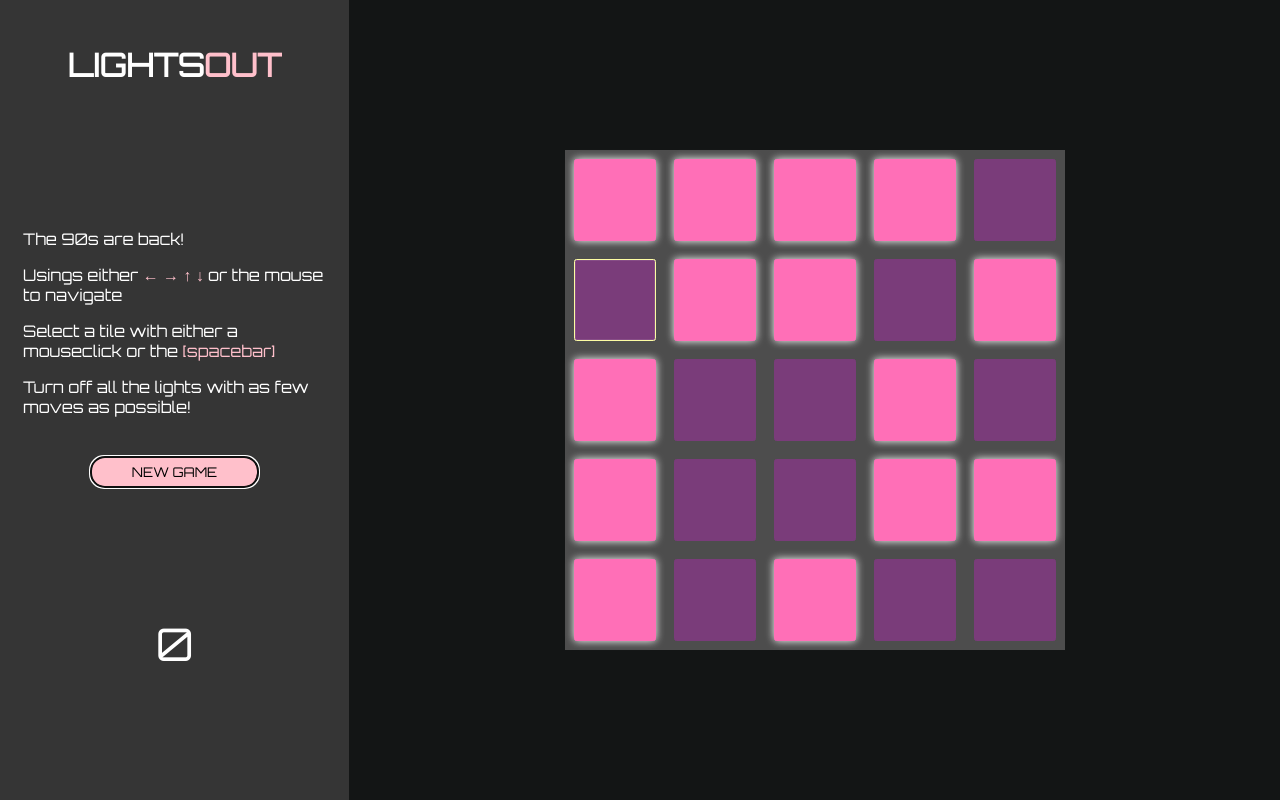
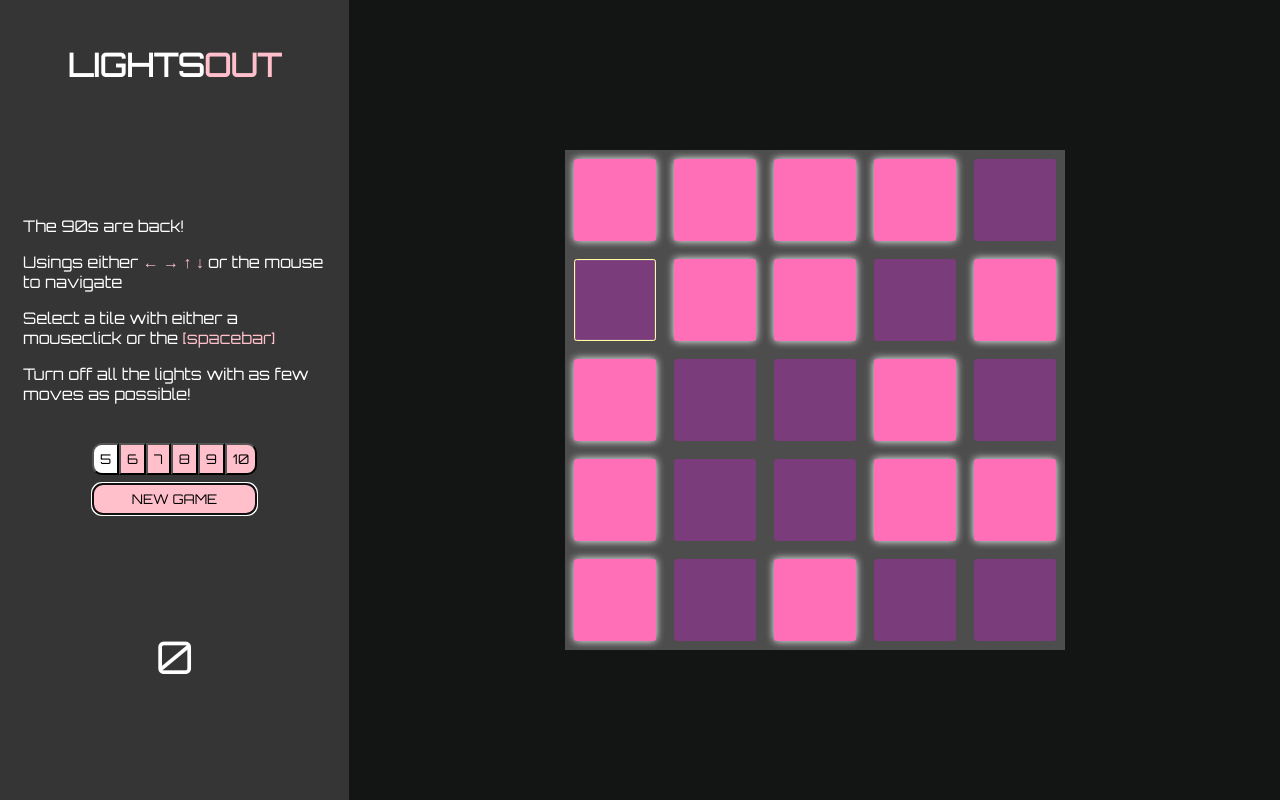
Before and after one commit to cmartinez84/react-lightsout, a React (Create React App) app: page / in a window 1280 px wide. Built offline with nearby package versions, Linux system fonts and the light colour scheme.

Commit message:
Added game settings 5-10 tiles per side of the grid. Removed code that was changing the tiles array at start, was causing strange amounts of tile to be rendered.

```diff
--- a/src/App.css
+++ b/src/App.css
@@ -31,14 +31,13 @@
     font-family: 'Orbitron', sans-serif;
     font-style: bold;
     padding: 6px;
-    padding-left: 40px;
-    padding-right: 40px;
-    border-radius: 14px;
+    border-radius: 10px;
     color: black;
     background: pink;
+    width: 165px;
 }
 .start-button:hover{
-    background: white
+    background: #fae7e7
 }
 .start-button:disabled{
     background-color: white;
@@ -60,3 +59,11 @@
 .pink{
     color: pink;
 }
+
+
+.all-buttons-container{
+    display: flex;
+    flex-direction: column;
+    align-items: center;
+    gap: 8px;
+}
--- a/src/App.js
+++ b/src/App.js
@@ -1,7 +1,7 @@
 
 import { Component } from 'react';
 import Board from './components/board/board.js';
-
+import Controls from './components/controls/controls.js';
 import './App.css';
 
 class App extends Component{
@@ -14,6 +14,8 @@ class App extends Component{
     showPreGameOverlay: true,
     demoMode: true,
     gameInPlay: false,
+    boardWidth: 5,
+    selectedWidth: 5
   }
 
 
@@ -27,15 +29,15 @@ class App extends Component{
   }
 
   calculateAdjacentTiles(index){
-      const isRightEdge =  (index +1) % 5 === 0;
-      const isLeftEdge = index % 5 === 0;
-      const isBottomEdge = (index + 5) > 24;
-      const isTopEdge = index < 5;
+      const isRightEdge =  (index +1) % this.state.boardWidth === 0;
+      const isLeftEdge = index % this.state.boardWidth === 0;
+      const isBottomEdge = (index + this.state.boardWidth ) > (this.state.boardWidth * this.state.boardWidth) -1;
+      const isTopEdge = index < this.state.boardWidth;
 
       const toTheRight =  index +1;
       const toTheLeft = index -1;
-      const below = index + 5;
-      const above = index - 5;
+      const below = index + this.state.boardWidth;
+      const above = index - this.state.boardWidth;
 
       let tilesToFlip = [index];
 
@@ -92,24 +94,25 @@ class App extends Component{
 
 
   componentDidMount(){
-    const myArray = [];
-    let i = 0;
-      do {
-        myArray.push(false);
-        i++;
-      } while (i < 25);
-      this.setState({tiles: myArray});
     setTimeout(this.startDemoMode, 500)
     this.startButtonRef.focus();
     }
-
+    buildBoard(){
+      const myArray = [];
+      let i = 0;
+        do {
+          myArray.push(false);
+          i++;
+        } while (i < (this.state.selectedWidth * this.state.selectedWidth));
+        this.setState({tiles: myArray});
+    }
 
   createChaos=()=>{
     //theoretically, there are unbeatable boards. Generated actual plays from a blank board is an attempt to avoid that
     let preplays = [];
     const totalPreplays = Math.floor(Math.random() * 10) +2;
     for(let i = 0; i <totalPreplays ; i++){
-      const val = Math.floor(Math.random() * 25);
+      const val = Math.floor(Math.random() * (this.state.boardWidth * this.state.boardWidth));
       preplays.push(val);
     }
     let newTiles = [...this.state.tiles];
@@ -132,6 +135,7 @@ class App extends Component{
 
   startGame=()=>{
     this.removeKeyBoardFunctionality();
+    this.buildBoard();
     this.setState({
       showWinOverlay: false,
       showPreGameOverlay: false,
@@ -139,7 +143,7 @@ class App extends Component{
       gameInPlay: true,
       demoMode: false,
       highlightedTile: null,
-      tiles: this.state.tiles.map(tile=>false)
+      boardWidth: this.state.selectedWidth,
     })
     setTimeout(this.createChaos, 1000);
     setTimeout(this.addKeyBoardFunctionality, 1500);
@@ -161,12 +165,12 @@ class App extends Component{
           next = this.state.highlightedTile - 1;
         }
         else if(e.keyCode ===38){
-          next = this.state.highlightedTile -5;
+          next = this.state.highlightedTile - this.state.boardWidth;
         }
         else if(e.keyCode ===40){
-          next = this.state.highlightedTile + 5;
+          next = this.state.highlightedTile + this.state.boardWidth;
         }
-        if(next >= 0 && next < 25)
+        if(next >= 0 && next < (this.state.boardWidth * this.state.boardWidth))
         this.setState({highlightedTile: next});
       }
       if(e.keyCode===32){
@@ -181,14 +185,14 @@ class App extends Component{
 
 
   calculateComputerMove=()=>{
-    const directionMath = [-5, 5, -1, 1];
+    const directionMath = [(0-this.state.boardWidth), this.state.boardWidth , -1, 1];
     let directionIndex = 0;
     let nextIndex = 0;
     do{
       directionIndex  = Math.floor(Math.random() * 4 );
       nextIndex = this.state.highlightedTile + directionMath[directionIndex];
     }
-    while( nextIndex > 24 || nextIndex < 0 );
+    while( nextIndex > ((this.state.boardWidth * this.state.boardWidth) - 1) || nextIndex < 0 );
     this.setState({highlightedTile: nextIndex});
 
     if(this.state.tiles[nextIndex]){
@@ -203,13 +207,18 @@ class App extends Component{
     setTimeout(this.calculateComputerMove, 500)
     // delay is purely aesthetic
   }
+  changeInput=(e)=>{
+    this.setState({boardWidth: e.target.value})
+  }
 
-
+ setSelectedWidth=(selectedWidth)=>{
+    this.setState({selectedWidth: selectedWidth})
+    // this.buildBoard();
+ }
 
   render(){
     return (
-      <div className="page"
-      >
+      <div className="page">
         <div className="col-1">
         <div>
           <h1 className='site-title'><span className="site-title-lights">LIGHTS</span><span className="site-title-out">OUT</span></h1>
@@ -221,17 +230,19 @@ class App extends Component{
             <p>Select a tile with either a mouseclick or the <span className="pink">[spacebar]</span></p>
             <p>Turn off all the lights with as few moves as possible!</p>
           </div>
-        <div>
-
+        <div className="all-buttons-container">
+          <Controls
+            selectedWidth={this.state.selectedWidth}
+            setSelectedWidth={this.setSelectedWidth}
+          ></Controls>
           <button
-
               ref={ startButtonElement =>this.startButtonRef = startButtonElement}
               className="start-button"
               onClick={this.startGame}>NEW GAME
           </button>
 
+
         </div>
-
         </div>
         <div>
             <p className='score'>{this.state.plays}</p>
@@ -239,6 +250,8 @@ class App extends Component{
         </div>
 
         <Board
+          selectedWidth={this.state.selectedWidth}
+          boardWidth={this.state.boardWidth}
           gameInPlay={this.state.gameInPlay}
           showPreGameOverlay={this.state.showPreGameOverlay}
           showWinOverlay={this.state.showWinOverlay}
--- a/src/components/board/board.css
+++ b/src/components/board/board.css
@@ -1,7 +1,7 @@
 .board{
     width: 500px;
     display: grid;
-    grid-template-columns: repeat(5, 1fr);
+    /* grid-template-columns: repeat(5, 1fr); */
     height: 500px;
     position: absolute
 }
--- a/src/components/board/board.js
+++ b/src/components/board/board.js
@@ -20,10 +20,16 @@ const PreGameOverLay = function(){
 }
 
 const Board = function(props){
+    const boop  = props.selectedWidth;
+
+    const boardSize = {
+        gridTemplateColumns: `repeat(${props.boardWidth}, 1fr)`,
+    }
+
 
     return (
         <div  className="col-2" >
-            <div className='board'>
+            <div className='board' style={boardSize}>
                 {props.tiles.map((tile, i)=>{
                     return(
                         <Tile
--- /dev/null
+++ b/src/components/controls/controls.css
@@ -0,0 +1,29 @@
+
+
+
+.board-width-button{
+    font-family: 'Orbitron', sans-serif;
+    font-style: bold;
+    padding: 6px;
+    border-radius: 1px;
+    color: black;
+    background: pink;
+}
+.board-width-button:hover{
+    background:  #fae7e7
+}
+.board-width-button:disabled{
+    background-color:white;
+}
+
+.board-width-button-container{
+    display: flex;
+    justify-content: center;
+    align-items: center;
+}
+.board-width-button:nth-child(1){
+    border-radius: 10px 1px 1px 10px;
+}
+.board-width-button:nth-child(6){
+    border-radius: 1px 10px 10px 1px;
+}
--- /dev/null
+++ b/src/components/controls/controls.js
@@ -0,0 +1,28 @@
+import { useState } from "react"
+import './controls.css';
+
+
+const Controls = function(props){
+
+    const selectedStyle = {
+        backgroundColor: "white"
+    }
+    const values = [5,6, 7,8,9,10]
+    return(
+        <div className="board-width-button-container">
+
+            {
+                values.map( (value, i) =>
+                    <button
+                    key={i}
+                    className="board-width-button"
+                    style={ props.selectedWidth === value? selectedStyle : null}
+                    onClick={()=>(props.setSelectedWidth(value))}>{value}</button>
+                    )
+            }
+
+        </div>
+    )
+
+}
+export default Controls
```
